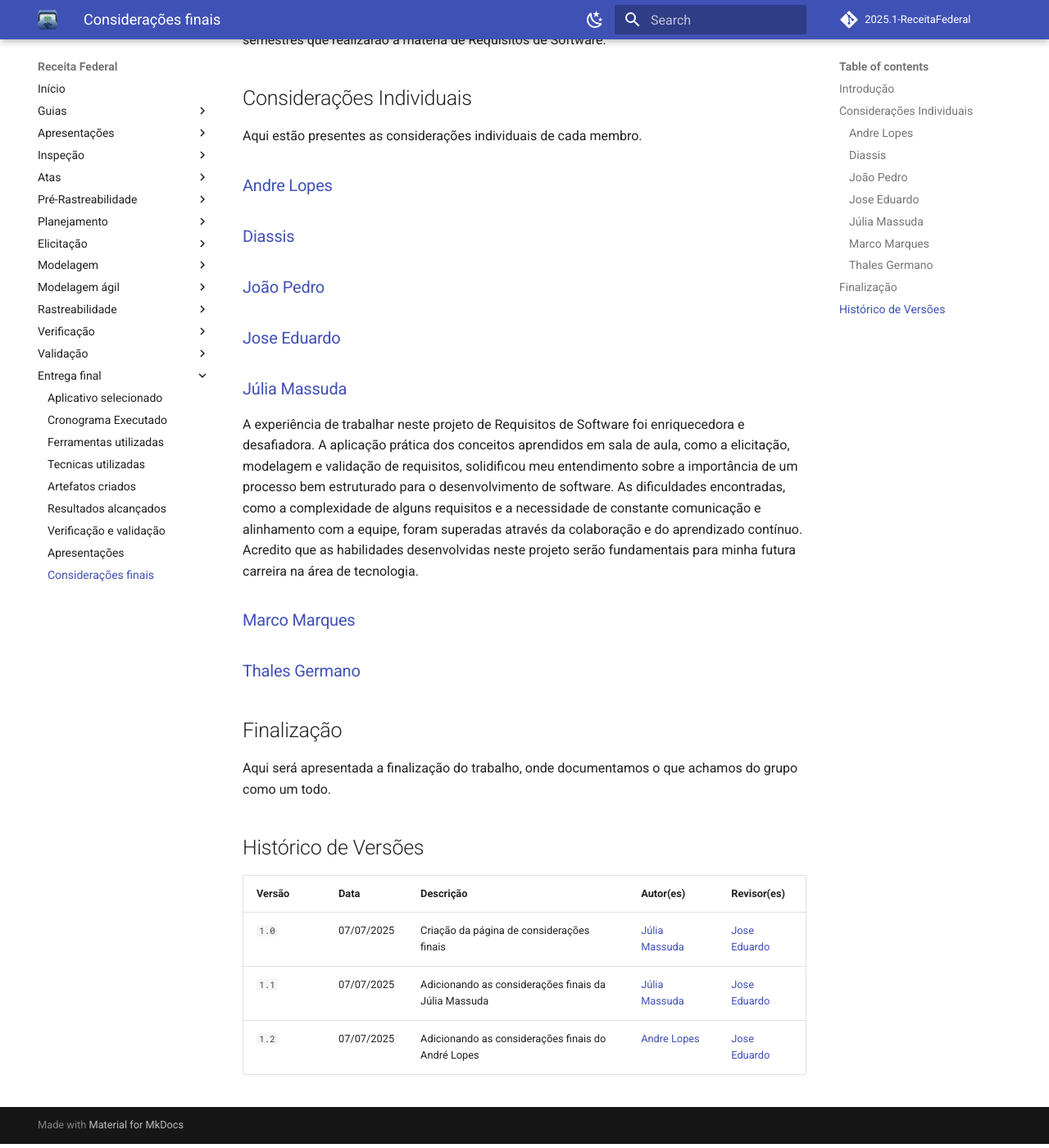
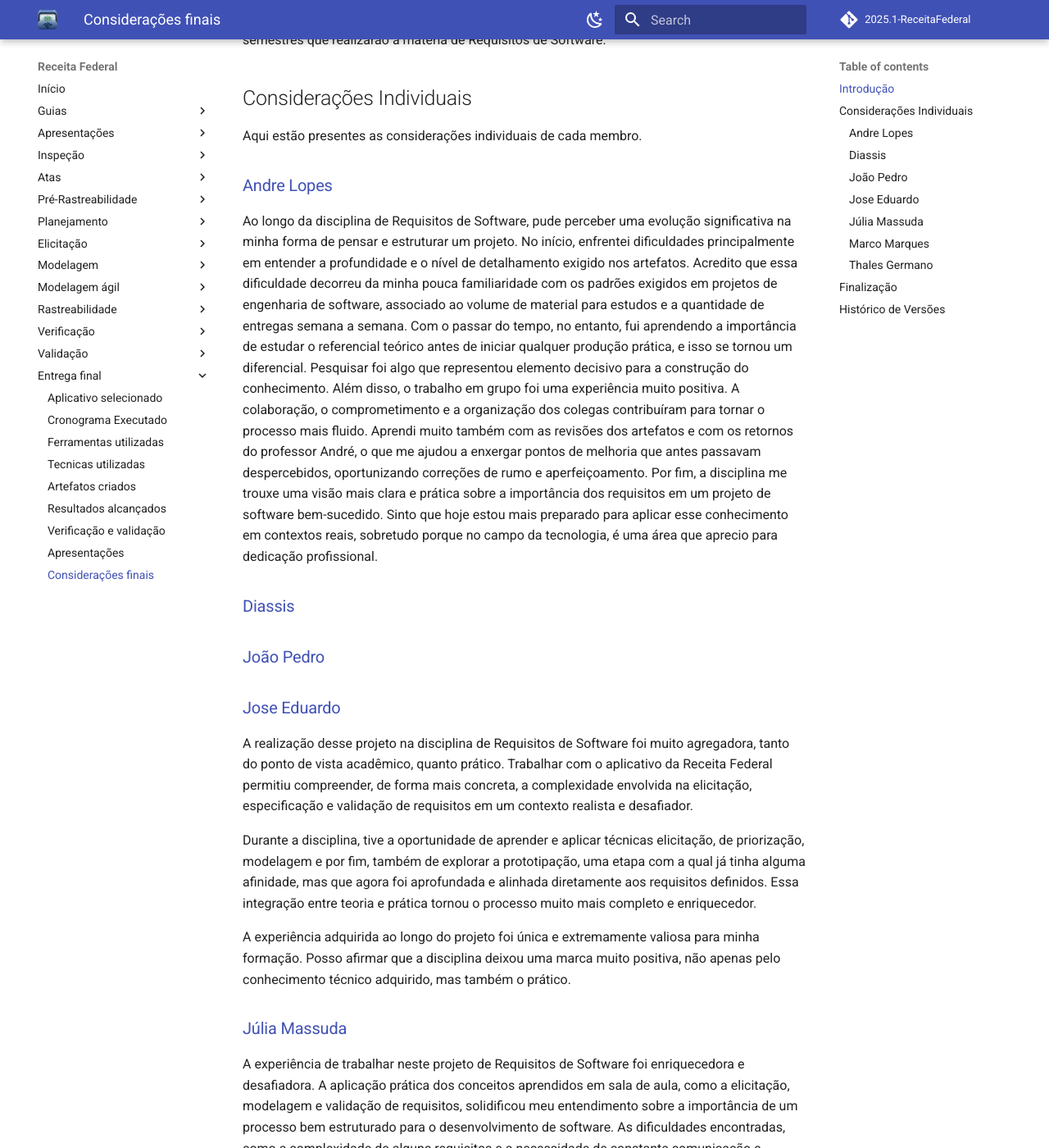
Before and after one commit to Requisitos-de-Software/2025.1-Meu-INSS, an MkDocs documentation site: the page built from docs/entrega-final/consideracoes-finais.md, in a window 1280 px wide and 1400 px high, scrolled down 271 px. Shown: the whole window at 82% size. Built offline with MkDocs 1.6.1 and Material for MkDocs 9.7.7, drawn with Linux system fonts in a browser that asks for light colours; comment, search, counter and statistics services are not loaded; some of the changed text lies outside the part shown.

Commit message:
add txt + revisor

```diff
--- a/docs/entrega-final/consideracoes-finais.md
+++ b/docs/entrega-final/consideracoes-finais.md
@@ -11,6 +11,8 @@
 
 ### [Andre Lopes](https://github.com/andrewslopes)
 
+Ao longo da disciplina de Requisitos de Software, pude perceber uma evolução significativa na minha forma de pensar e estruturar um projeto. No início, enfrentei dificuldades principalmente em entender a profundidade e o nível de detalhamento exigido nos artefatos. Acredito que essa dificuldade decorreu da minha pouca familiaridade com os padrões exigidos em projetos de engenharia de software, associado ao volume de material para estudos e a quantidade de entregas semana a semana. Com o passar do tempo, no entanto, fui aprendendo a importância de estudar o referencial teórico antes de iniciar qualquer produção prática, e isso se tornou um diferencial. Pesquisar foi algo que representou elemento decisivo para a construção do conhecimento.
+Além disso, o trabalho em grupo foi uma experiência muito positiva. A colaboração, o comprometimento e a organização dos colegas contribuíram para tornar o processo mais fluido. Aprendi muito também com as revisões dos artefatos e com os retornos do professor André, o que me ajudou a enxergar pontos de melhoria que antes passavam despercebidos, oportunizando correções de rumo e aperfeiçoamento. Por fim, a disciplina me trouxe uma visão mais clara e prática sobre a importância dos requisitos em um projeto de software bem-sucedido. Sinto que hoje estou mais preparado para aplicar esse conhecimento em contextos reais, sobretudo porque no campo da tecnologia, é uma área que aprecio para dedicação profissional.
 
 
 ### [Diassis](https://github.com/Diaxiz)
@@ -22,7 +24,11 @@
 
 ### [Jose Eduardo](https://github.com/jevprado)
 
+A realização desse projeto na disciplina de Requisitos de Software foi muito agregadora, tanto do ponto de vista acadêmico, quanto prático. Trabalhar com o aplicativo da Receita Federal permitiu compreender, de forma mais concreta, a complexidade envolvida na elicitação, especificação e validação de requisitos em um contexto realista e desafiador.
 
+Durante a disciplina, tive a oportunidade de aprender e aplicar técnicas elicitação, de priorização,  modelagem e por fim, também de explorar a prototipação, uma etapa com a qual já tinha alguma afinidade, mas que agora foi aprofundada e alinhada diretamente aos requisitos definidos. Essa integração entre teoria e prática tornou o processo muito mais completo e enriquecedor.
+
+A experiência adquirida ao longo do projeto foi única e extremamente valiosa para minha formação. Posso afirmar que a disciplina deixou uma marca muito positiva, não apenas pelo conhecimento técnico adquirido, mas também o prático.
 
 
 ### [Júlia Massuda](https://github.com/JuliaReis18)
@@ -45,3 +51,4 @@
 | `1.0` | 07/07/2025 | Criação da página de considerações finais | [Júlia Massuda](https://github.com/JuliaReis18) |[Jose Eduardo](https://github.com/jevprado) |
 | `1.1` | 07/07/2025 | Adicionando as considerações finais da Júlia Massuda | [Júlia Massuda](https://github.com/JuliaReis18) | [Jose Eduardo](https://github.com/jevprado) |
 | `1.2` | 07/07/2025 | Adicionando as considerações finais do André Lopes | [Andre Lopes](https://github.com/andrewslopes) | [Jose Eduardo](https://github.com/jevprado) |
+| `1.3` | 07/07/2025 | Adicionando as considerações finais do José Eduardo | [Jose Eduardo](https://github.com/jevprado) | [Marco Marques](https://github.com/marcomarquesdc) |
```
